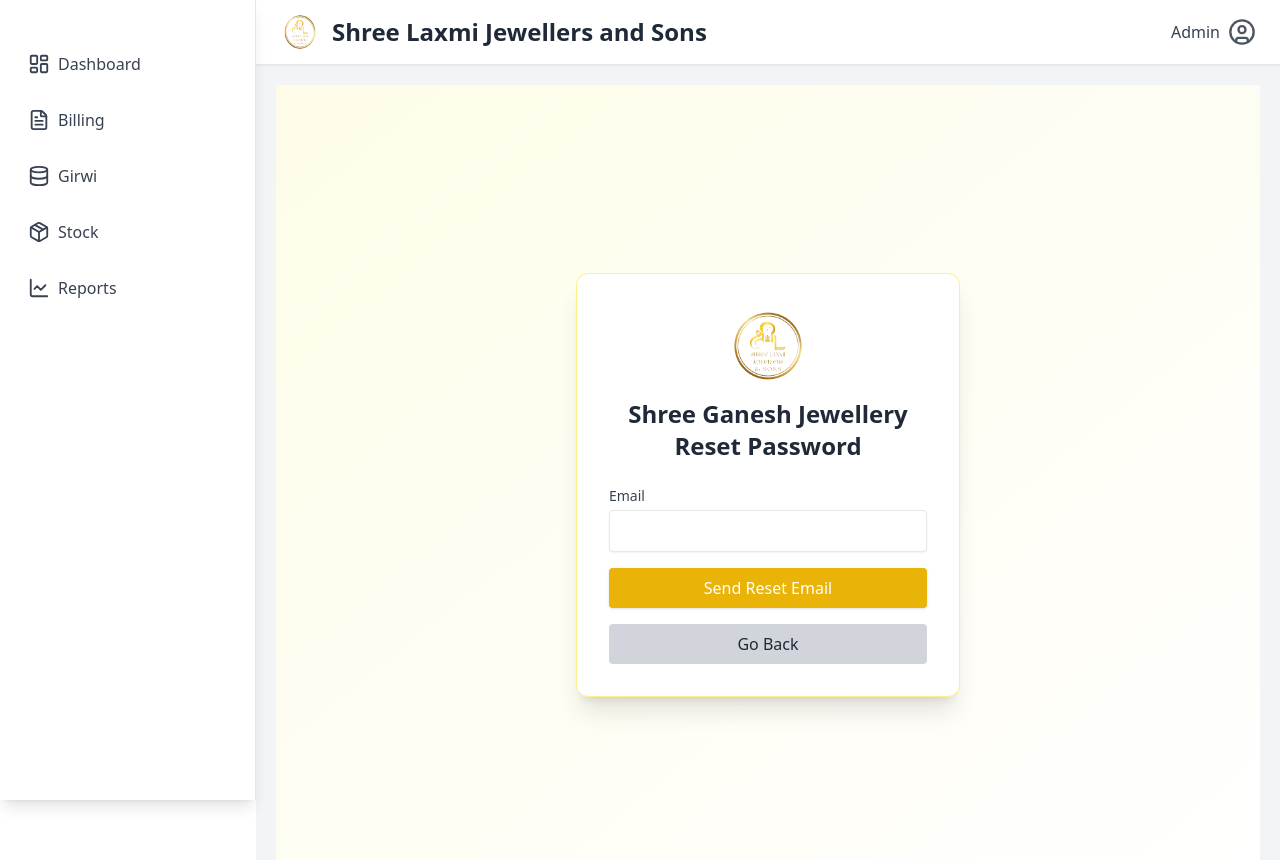
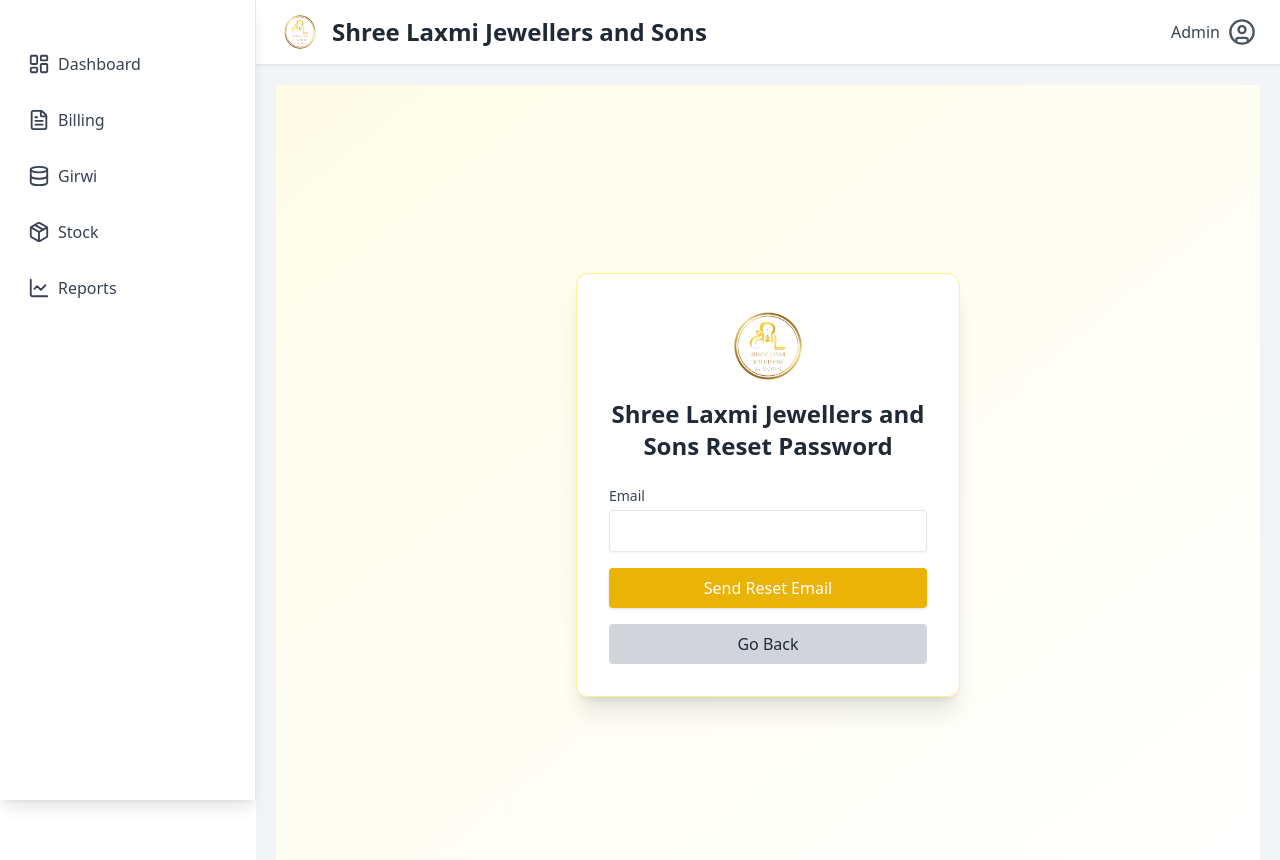
Before and after one commit to codewebxteam/JewelleryERP, a React (Vite) app in the folder Frontend/: page /reset-password in a window 1280 px wide. Shown: the top 860 px of the page. Built offline with nearby package versions, Linux system fonts and the light colour scheme; no server answers; sample sign-in values are in the browser's storage.

Commit message:
Updated Reset password

```diff
--- a/Frontend/src/pages/Profile.jsx
+++ b/Frontend/src/pages/Profile.jsx
@@ -26,8 +26,8 @@
       ? JSON.parse(saved)
       : {
           shopName: "Shree Laxmi Jewellers and Sons",
-          ownerName: "Admin User",
-          email: "admin@example.com", // Ye change nahi hoga
+          ownerName: "",
+          email: "", // Ye change nahi hoga
           phone: "+91 ",
           address: "",
         };
--- a/Frontend/src/pages/ResetPassword.jsx
+++ b/Frontend/src/pages/ResetPassword.jsx
@@ -4,7 +4,7 @@
 import { useNavigate } from "react-router-dom";
 import logo from "../assets/logo.webp";
 
-const SHOP_NAME = "Shree Ganesh Jewellery";
+const SHOP_NAME = "Shree Laxmi Jewellers and Sons";
 
 function ResetPassword() {
   const navigate = useNavigate();
```
